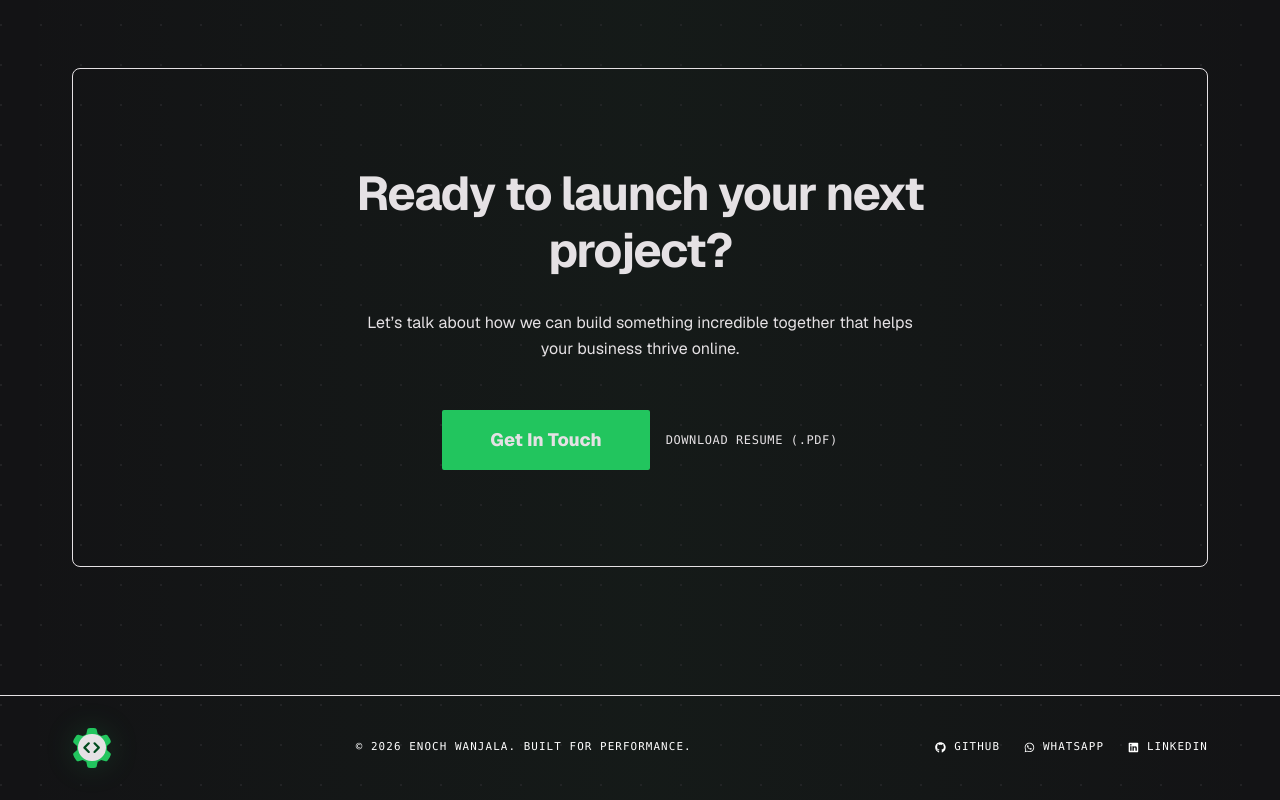
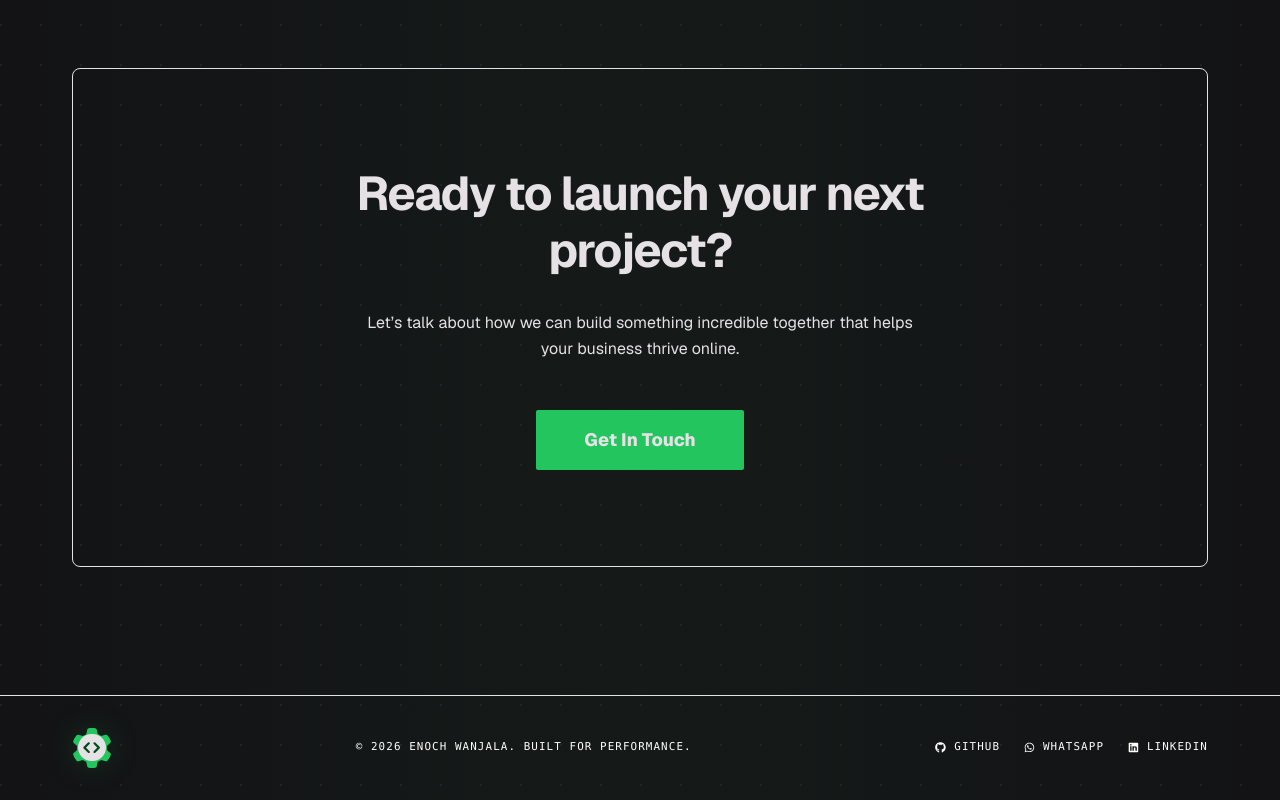
Before and after one commit to Enoch-Wanjala/my_portfolio, a React (Vite) app: page /projects in a window 1280 px wide. Shown: the part 1576-2376 px from the top of the page. Built offline with nearby package versions, Linux system fonts and the light colour scheme; no server answers.

Commit message:
Remove resume CTA link

```diff
--- a/src/components/sections/CTA.tsx
+++ b/src/components/sections/CTA.tsx
@@ -9,9 +9,8 @@ export function CTA() {
           <div className="absolute inset-0 -z-10 bg-gradient-to-br from-mint/10 to-transparent" aria-hidden />
           <h2 className="mx-auto mb-8 max-w-2xl text-title-sm font-bold leading-[1.2] tracking-[-.03em] text-[#e5e1e4]">Ready to launch your next project?</h2>
           <p className="mx-auto mb-12 max-w-xl text-base leading-[1.6] text-muted">Let’s talk about how we can build something incredible together that helps your business thrive online.</p>
-          <div className="flex flex-col items-center justify-center gap-4 md:flex-row">
+          <div className="flex justify-center">
             <ButtonLink to="/contact" className="px-12 py-4 text-lg">Get In Touch</ButtonLink>
-            <a href="/resume.pdf" className="font-mono text-xs uppercase tracking-[.05em] text-mint transition-colors hover:text-[#15803d] hover:underline">Download Resume (.PDF)</a>
           </div>
         </div>
       </section>
```
